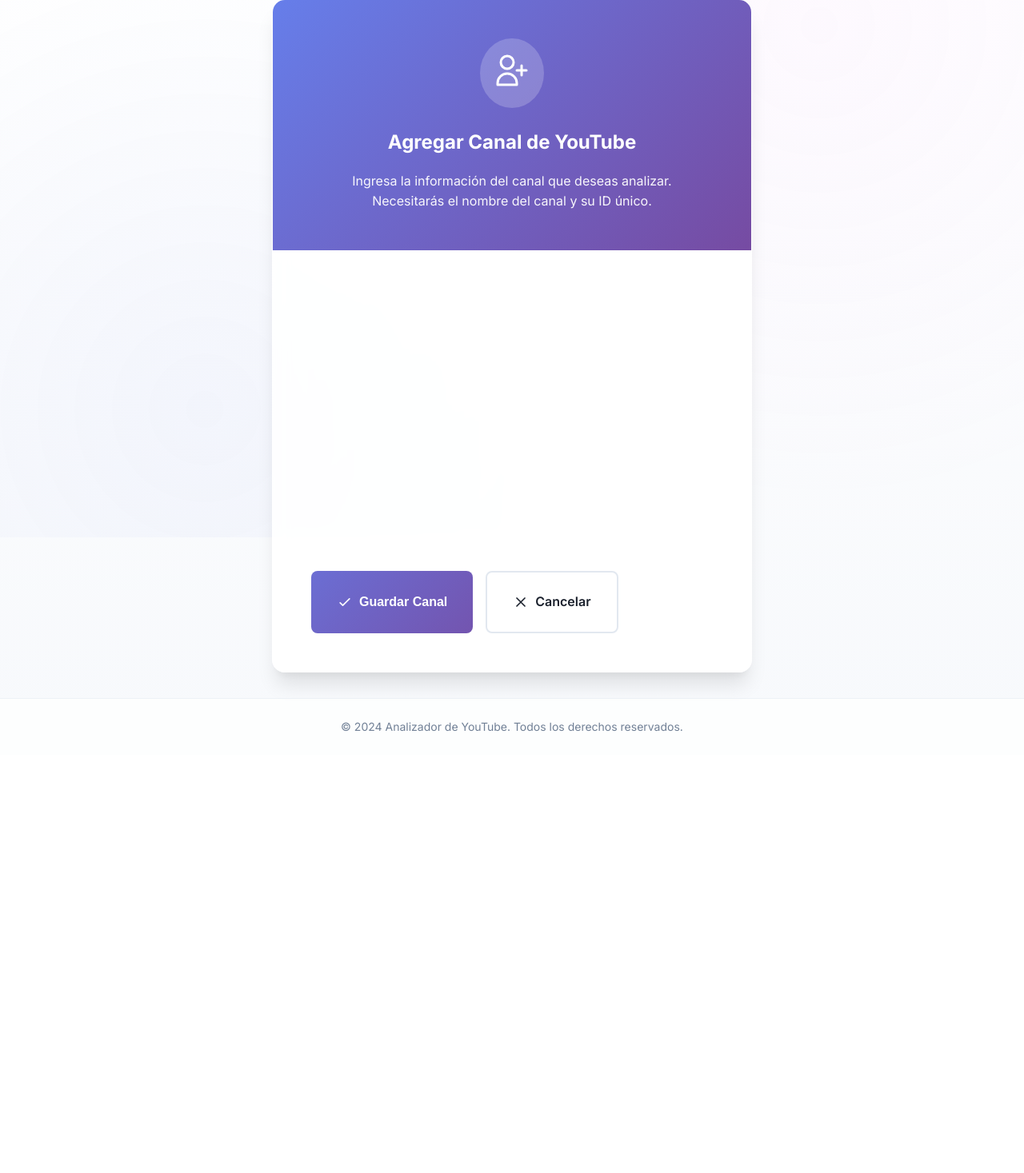
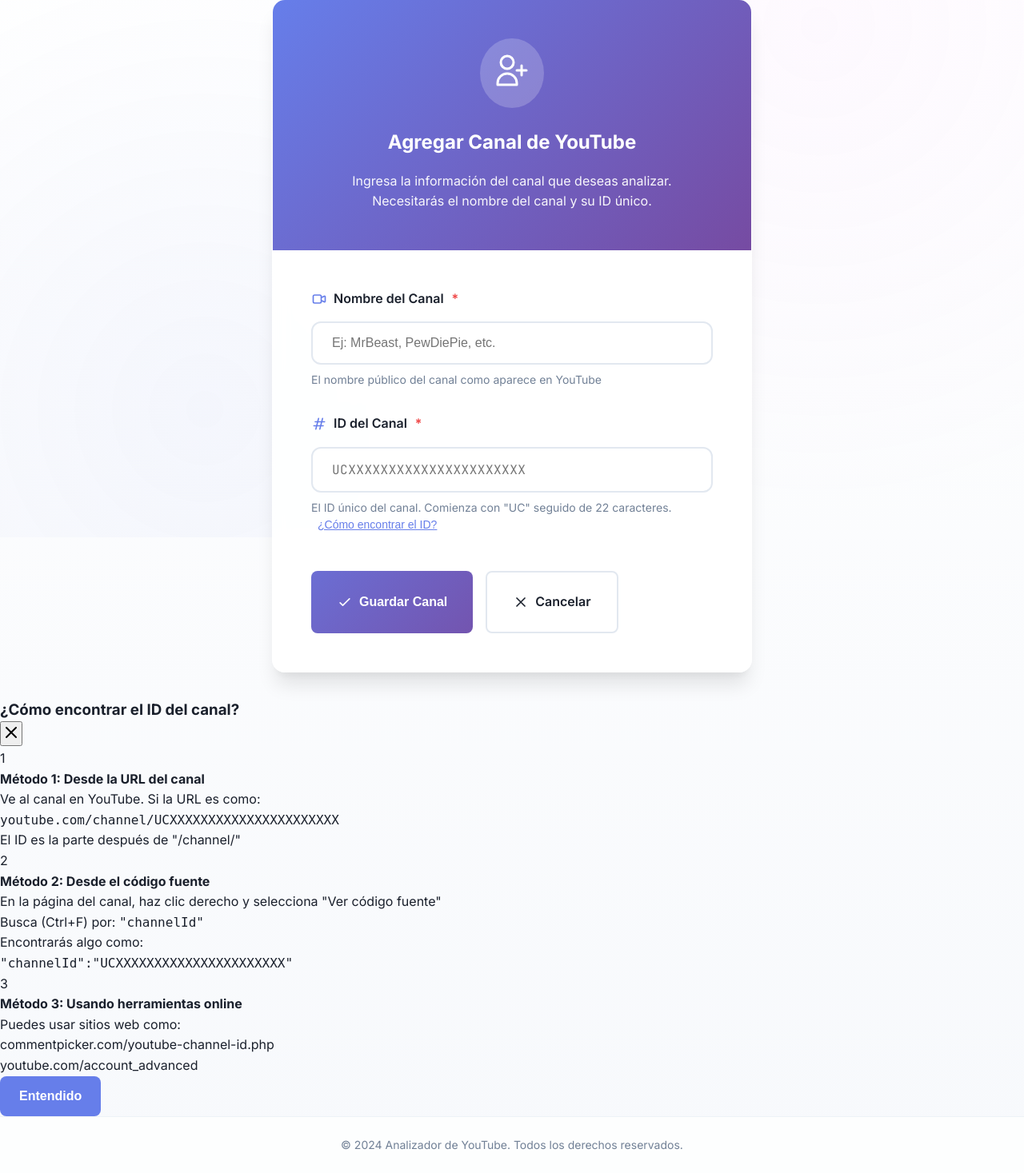
Before and after one commit to infoclusiv/bot-analizador-telegram, a Flask app: page /add in a window 1280 px wide. Shown: the part 128-1595 px from the top of the page at 80% size. Before the commit the page ends 1043 px from the top, so only its background shows below. Run offline with Flask 3, Linux system fonts and the light colour scheme.

Commit message:
Arreglar seccion agregar canales

```diff
--- a/static/style.css
+++ b/static/style.css
@@ -1578,7 +1578,7 @@
 }
 
 /* ========================================
-   ESTILOS DEL FORMULARIO DE AÑADIR CANAL
+   ESTILOS DEL FORMULARIO DE AÑADIR CANAL (CORREGIDO)
    ======================================== */
 
 /* Contenedor principal centrado */
@@ -1636,22 +1636,10 @@
   padding: var(--spacing-xl);
 }
 
-/* Grupos de formulario */
+/* Grupos de formulario - CORREGIDO: Sin animación inicial */
 .form-group {
   margin-bottom: var(--spacing-lg);
-  opacity: 0;
-  animation: fadeInUp 0.5s ease forwards;
-}
-
-@keyframes fadeInUp {
-  from {
-    opacity: 0;
-    transform: translateY(20px);
-  }
-  to {
-    opacity: 1;
-    transform: translateY(0);
-  }
+  /* Removida la opacidad 0 y animación que ocultaba los campos */
 }
 
 /* Labels */
@@ -1679,7 +1667,7 @@
   position: relative;
 }
 
-/* Inputs */
+/* Inputs - ASEGURAR VISIBILIDAD */
 .form-input {
   width: 100%;
   padding: var(--spacing-sm) var(--spacing-md);
@@ -1689,6 +1677,10 @@
   background: var(--color-surface);
   transition: var(--transition);
   color: var(--color-text-primary);
+  /* Asegurar que los inputs sean visibles y utilizables */
+  opacity: 1;
+  visibility: visible;
+  pointer-events: auto;
 }
 
 .form-input:focus {
@@ -1710,19 +1702,6 @@
 
 .form-input--error:focus {
   box-shadow: 0 0 0 4px rgba(239, 68, 68, 0.1);
-}
-
-.form-input--filled {
-  animation: fillPulse 0.5s ease;
-}
-
-@keyframes fillPulse {
-  0%, 100% {
-    background: white;
-  }
-  50% {
-    background: rgba(102, 126, 234, 0.05);
-  }
 }
 
 /* Helper text */
@@ -1759,6 +1738,17 @@
   animation: slideDown 0.3s ease;
 }
 
+@keyframes slideDown {
+  from {
+    opacity: 0;
+    transform: translateY(-10px);
+  }
+  to {
+    opacity: 1;
+    transform: translateY(0);
+  }
+}
+
 .channel-preview__header {
   display: flex;
   align-items: center;
@@ -1820,218 +1810,7 @@
   font-size: var(--font-size-base);
 }
 
-/* Canales sugeridos */
-.suggested-channels {
-  background: var(--color-surface-hover);
-  padding: var(--spacing-lg);
-  border-top: 1px solid var(--color-border);
-}
-
-.suggested-channels__title {
-  font-size: var(--font-size-base);
-  font-weight: 600;
-  color: var(--color-text-secondary);
-  margin-bottom: var(--spacing-md);
-  text-align: center;
-}
-
-.suggested-channels__grid {
-  display: grid;
-  grid-template-columns: repeat(auto-fit, minmax(140px, 1fr));
-  gap: var(--spacing-sm);
-}
-
-.suggested-channel {
-  display: flex;
-  align-items: center;
-  gap: var(--spacing-xs);
-  padding: var(--spacing-sm);
-  background: white;
-  border: 2px solid var(--color-border);
-  border-radius: var(--border-radius);
-  cursor: pointer;
-  transition: var(--transition);
-}
-
-.suggested-channel:hover {
-  border-color: var(--color-primary);
-  transform: translateY(-2px);
-  box-shadow: var(--shadow-md);
-}
-
-.suggested-channel__avatar {
-  width: 32px;
-  height: 32px;
-  background: var(--gradient-primary);
-  border-radius: 50%;
-  display: flex;
-  align-items: center;
-  justify-content: center;
-  color: white;
-  font-weight: 600;
-  font-size: var(--font-size-sm);
-}
-
-.suggested-channel__name {
-  font-weight: 500;
-  color: var(--color-text-primary);
-  font-size: var(--font-size-sm);
-}
-
-/* Modal */
-.modal {
-  position: fixed;
-  top: 0;
-  left: 0;
-  right: 0;
-  bottom: 0;
-  z-index: 2000;
-  display: none;
-}
-
-.modal--visible {
-  display: block;
-}
-
-.modal__backdrop {
-  position: absolute;
-  top: 0;
-  left: 0;
-  right: 0;
-  bottom: 0;
-  background: rgba(0, 0, 0, 0.5);
-  backdrop-filter: blur(4px);
-  animation: fadeIn 0.3s ease;
-}
-
-.modal__content {
-  position: absolute;
-  top: 50%;
-  left: 50%;
-  transform: translate(-50%, -50%);
-  background: white;
-  border-radius: var(--border-radius-lg);
-  box-shadow: var(--shadow-xl);
-  max-width: 600px;
-  width: 90%;
-  max-height: 90vh;
-  overflow: auto;
-  animation: modalSlideIn 0.3s ease;
-}
-
-@keyframes modalSlideIn {
-  from {
-    opacity: 0;
-    transform: translate(-50%, -45%);
-  }
-  to {
-    opacity: 1;
-    transform: translate(-50%, -50%);
-  }
-}
-
-.modal__header {
-  display: flex;
-  justify-content: space-between;
-  align-items: center;
-  padding: var(--spacing-lg);
-  border-bottom: 1px solid var(--color-border);
-}
-
-.modal__title {
-  font-size: var(--font-size-xl);
-  font-weight: 600;
-  color: var(--color-text-primary);
-}
-
-.modal__close {
-  background: none;
-  border: none;
-  cursor: pointer;
-  color: var(--color-text-muted);
-  padding: var(--spacing-xs);
-  border-radius: var(--border-radius-sm);
-  transition: var(--transition);
-}
-
-.modal__close:hover {
-  background: var(--color-surface-hover);
-  color: var(--color-text-primary);
-}
-
-.modal__body {
-  padding: var(--spacing-lg);
-}
-
-.modal__footer {
-  padding: var(--spacing-lg);
-  border-top: 1px solid var(--color-border);
-  text-align: right;
-}
-
-/* Pasos de ayuda */
-.help-steps {
-  display: flex;
-  flex-direction: column;
-  gap: var(--spacing-md);
-}
-
-.help-step {
-  display: flex;
-  gap: var(--spacing-md);
-}
-
-.help-step__number {
-  flex-shrink: 0;
-  width: 32px;
-  height: 32px;
-  background: var(--gradient-primary);
-  color: white;
-  border-radius: 50%;
-  display: flex;
-  align-items: center;
-  justify-content: center;
-  font-weight: 600;
-}
-
-.help-step__content h4 {
-  font-size: var(--font-size-base);
-  font-weight: 600;
-  color: var(--color-text-primary);
-  margin-bottom: var(--spacing-xs);
-}
-
-.help-step__content p {
-  color: var(--color-text-secondary);
-  margin-bottom: var(--spacing-xs);
-  line-height: 1.6;
-}
-
-.help-step__content ul {
-  margin-left: var(--spacing-md);
-  color: var(--color-text-secondary);
-}
-
-.help-code {
-  display: block;
-  background: var(--color-surface-hover);
-  padding: var(--spacing-xs) var(--spacing-sm);
-  border-radius: var(--border-radius-sm);
-  font-family: 'JetBrains Mono', monospace;
-  font-size: var(--font-size-sm);
-  color: var(--color-primary);
-  margin: var(--spacing-xs) 0;
-  word-break: break-all;
-}
-
-/* Variantes del toast */
-.toast--error {
-  background: var(--color-danger);
-}
-
-.toast--info {
-  background: var(--color-primary);
-}
+/* El resto del CSS del modal y responsive se mantiene igual... */
 
 /* ========================================
    RESPONSIVE PARA FORMULARIO
--- a/templates/add_channel.html
+++ b/templates/add_channel.html
@@ -80,7 +80,6 @@
                             required
                             autocomplete="off"
                         >
-                        <span class="form-input__focus-border"></span>
                     </div>
                     <p class="form-helper">El nombre público del canal como aparece en YouTube</p>
                 </div>
@@ -106,7 +105,6 @@
                             required
                             autocomplete="off"
                         >
-                        <span class="form-input__focus-border"></span>
                     </div>
                     <p class="form-helper">
                         El ID único del canal. Comienza con "UC" seguido de 22 caracteres.
@@ -277,13 +275,10 @@
 
             if (value && !value.startsWith('UC')) {
                 this.classList.add('form-input--error');
-                showToast('El ID debe comenzar con "UC"', 'error');
             } else if (value && value.length === 24 && !isValid) {
                 this.classList.add('form-input--error');
-                showToast('El ID contiene caracteres inválidos', 'error');
             } else if (value && value.length > 24) {
                 this.classList.add('form-input--error');
-                showToast('El ID es demasiado largo', 'error');
             } else {
                 this.classList.remove('form-input--error');
             }
@@ -336,15 +331,6 @@
                 channelIdInput.classList.add('form-input--error');
             }
         });
-
-        // Animación de entrada de los elementos
-        window.addEventListener('load', function() {
-            const formGroups = document.querySelectorAll('.form-group');
-            formGroups.forEach((group, index) => {
-                group.style.animationDelay = `${index * 0.1}s`;
-                group.classList.add('fade-in');
-            });
-        });
     </script>
 </body>
 </html>
```
